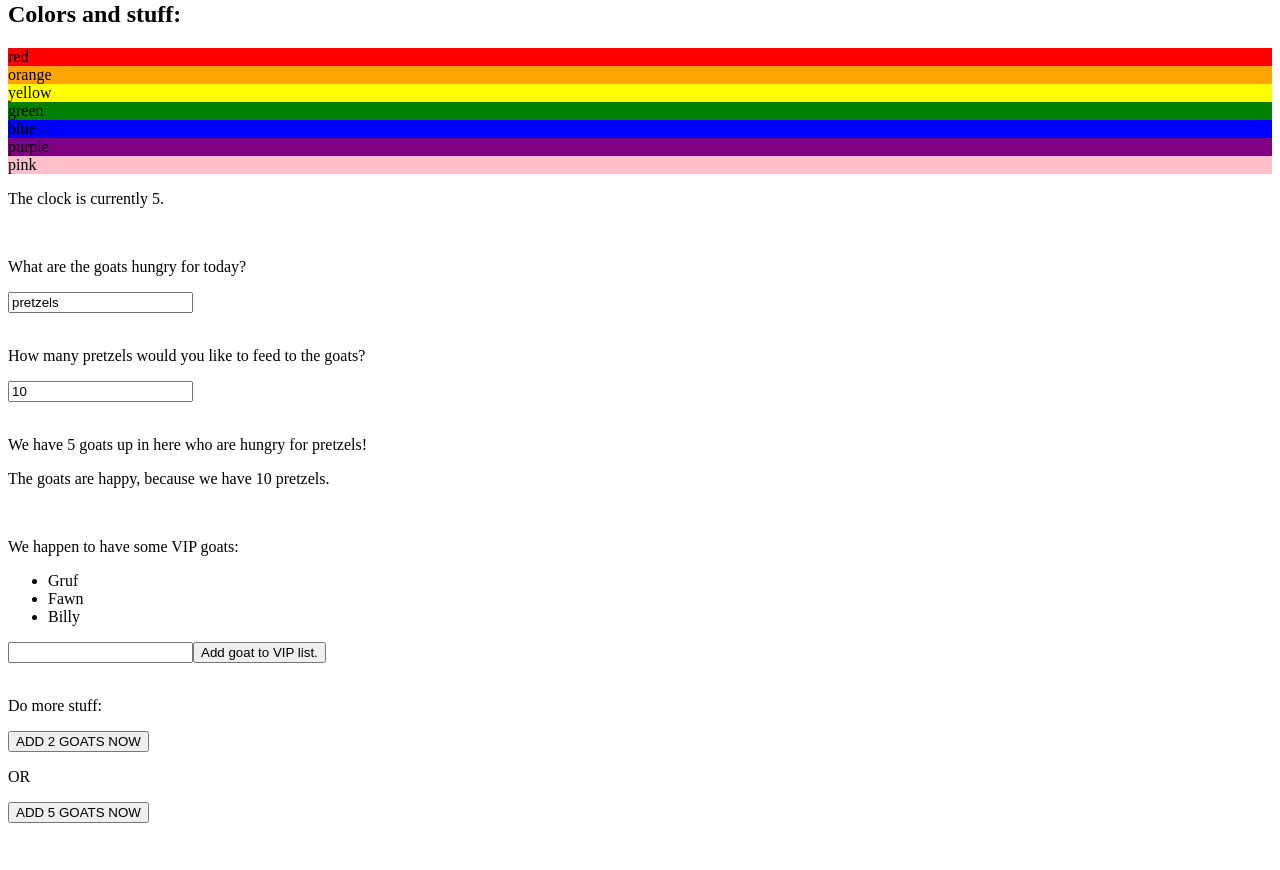
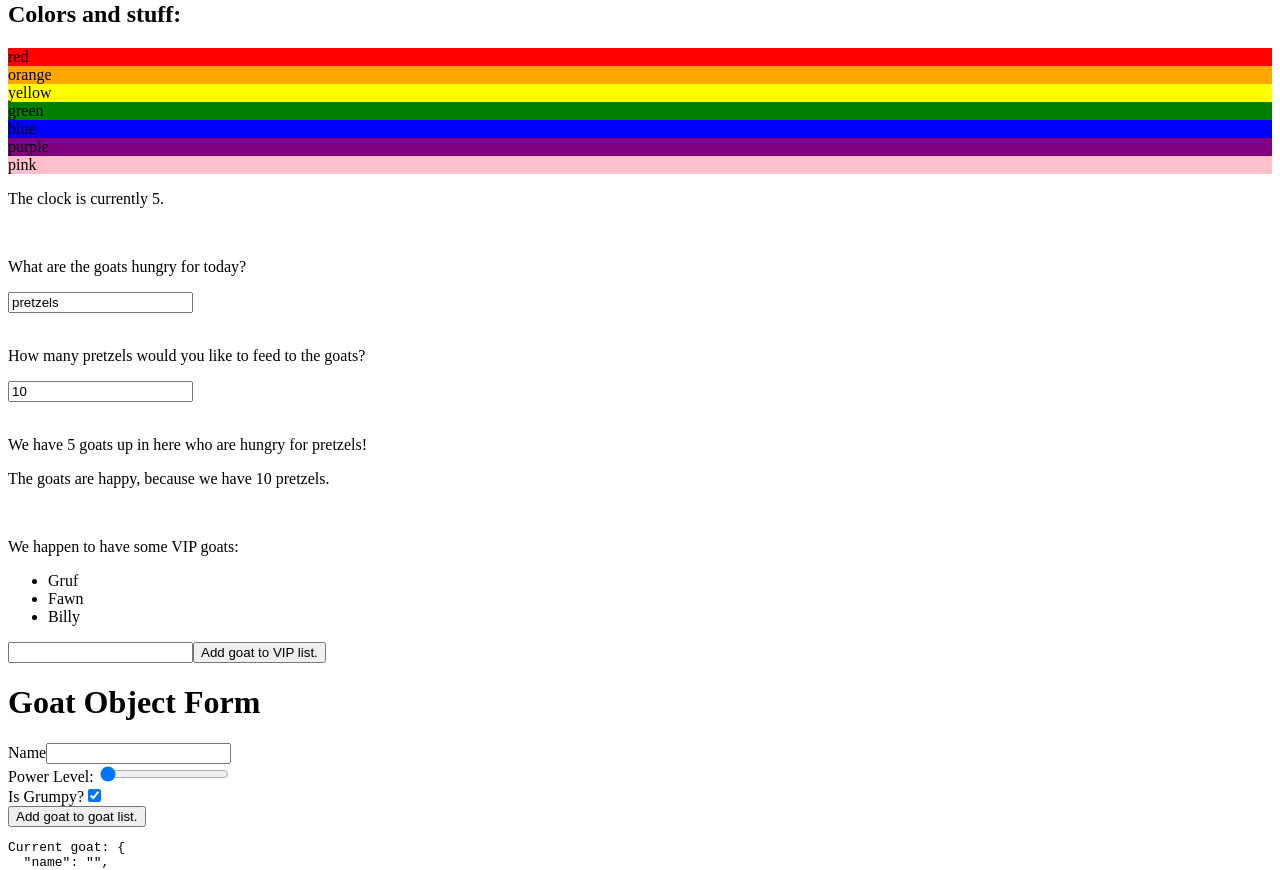
Before and after one commit to mindy-m/hello-vue, a plain HTML site: page index.html in a window 1280 px wide. Shown: the part 79-949 px from the top of the page. Drawn offline with nearby package versions, Linux system fonts and the light colour scheme.

Commit message:
Added goat object form

```diff
--- a/index.html
+++ b/index.html
@@ -65,7 +65,7 @@
     			<ul>
     				<!-- for loop using v-for -->
     				<li
-    					v-for="goat in goatList"
+    					v-for="goat in vipList"
     						>{{goat}}
     				</li>
     			</ul>
@@ -74,11 +74,50 @@
     		<div>
     			<input
     				type="text"
-    				v-model="newGoatName"
+    				v-model="vipName"
     			>
-    			<button @click="goatList.push(newGoatName)">
+    			<button @click="vipList.push(vipName)">
     				Add goat to VIP list.
     			</button>
+    		</div>
+
+    		<div>
+    			<h1>Goat Object Form</h1>
+				<div>
+					<label>
+						<span>Name</span>
+						<input
+							type="text"
+							v-model="goatObject.name"
+						>
+					</label>
+				</div>
+				<div>
+					<label>
+						<span>Power Level: </span>
+						<input
+							type="range"
+							v-model.number="goatObject.powerLevel"
+							min="1"
+							max="65535"
+						>
+					</label>
+				</div>
+				<div>
+					<label>
+						<span>Is Grumpy?</span>
+						<input
+							type="checkbox"
+							v-model="goatObject.isGrumpy"
+						>
+					</label>
+				</div>
+				<!-- ... is the JavaScript spread operator -->
+    			<button @click="goatList.push({...goatObject})">
+    				Add goat to goat list.
+    			</button>
+				<pre>Current goat: {{goatObject}}</pre>
+				<pre>Current goat list: {{goatList}}</pre>
     		</div>
 
     		<br>
--- a/index.js
+++ b/index.js
@@ -43,13 +43,20 @@ const appConfig = {
 
 		const mood = Vue.computed(howToComputeTheMood)
 
-		const goatList = Vue.ref([
+		const vipList = Vue.ref([
 			'Gruf',
 			'Fawn',
 			'Billy',
 		]);
 
-		const newGoatName = Vue.ref("");
+		const vipName = Vue.ref("");
+		const goatObject = Vue.ref( {
+			name: "",
+			powerLevel: 0,
+			isGrumpy: true,
+		});
+
+		const goatList = Vue.ref([]);
 
 		console.log('What is goatCount?', goatCount);
 		const addGoats = (change) => {
@@ -61,9 +68,11 @@ const appConfig = {
 			foodName,
 			foodCount,
 			mood,
+			vipList,
+			vipName,
+			clock,
+			goatObject,
 			goatList,
-			newGoatName,
-			clock,
 		}
 	}
 }
```
